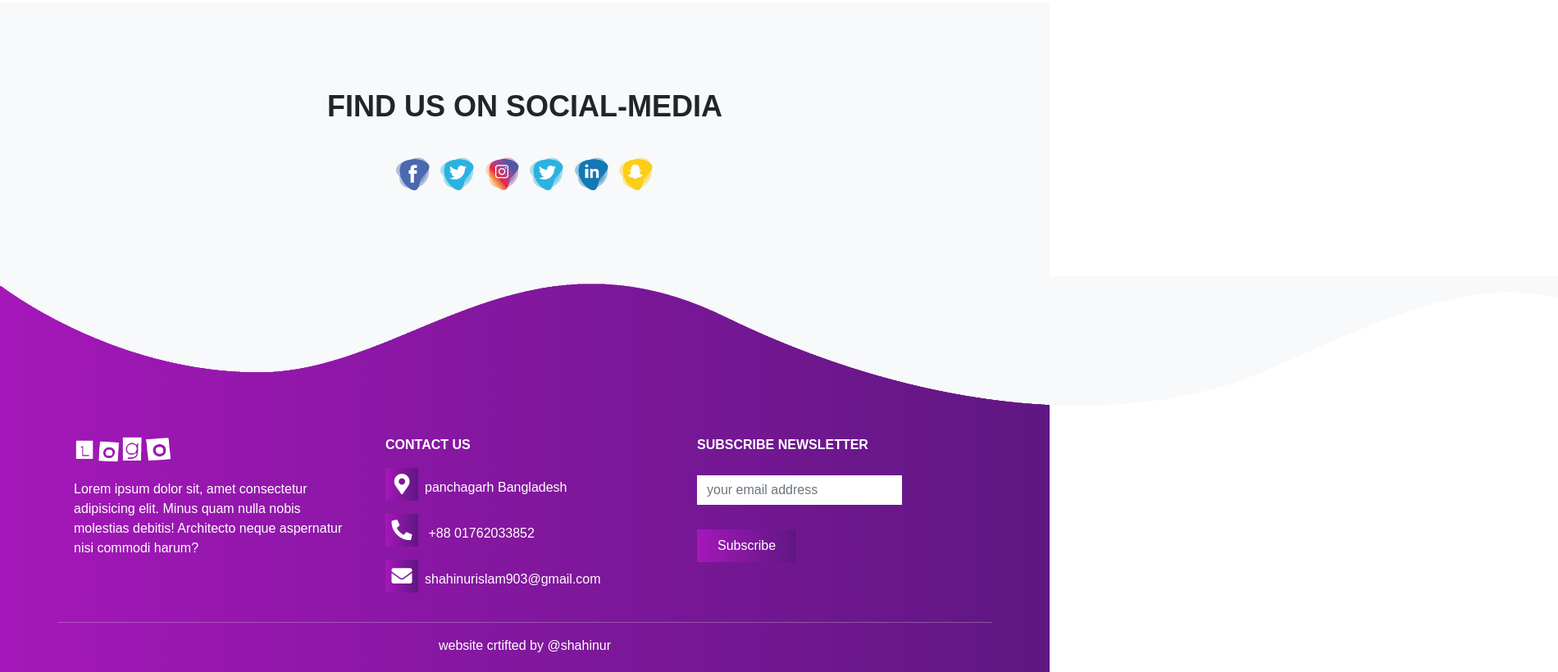
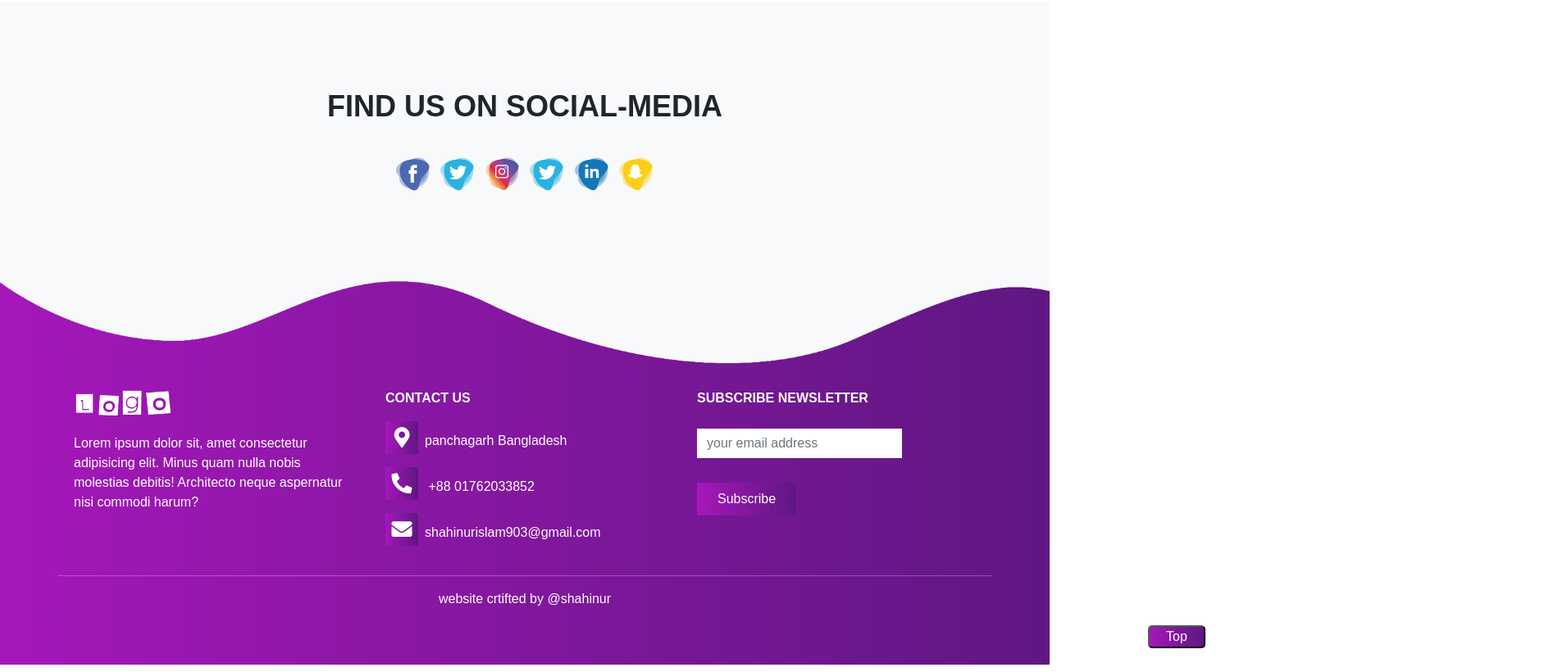
Before and after one commit to Shahinur01/Digital-agency, a plain HTML site: page index.html in a window 1280 px wide. Shown: the part 2446-3266 px from the top of the page at 82% size, 1900 px wide, since content can reach past the window. Drawn offline with nearby package versions, Linux system fonts and the light colour scheme.

Commit message:
some thing add

```diff
--- a/index.html
+++ b/index.html
@@ -154,7 +154,7 @@
 </section>
 <!-- ---- footer section------- -->
 <section id="footer">
-<img src="images/wave2.png" class="footer-img" alt="">
+<img src="images/wave2.png" class="footer-img img-fluid" alt="">
 <div class="container">
   <div class="row">
     <div class="col-md-4 footer-box ">
@@ -177,7 +177,9 @@
     <p class="copyright">website crtifted by @shahinur</p>
   </div>
 </div>
+<button class="top"><a href="#top">Top</a></button>
 </section>
+
 
 <!-- smooth scroll  -->
 
--- a/style.css
+++ b/style.css
@@ -5,6 +5,10 @@ html{
 *{
     margin: 0;
     padding: 0;
+
+}
+a{
+    text-decoration: none;
 }
 body{
     font-family: sans-serif;
@@ -218,3 +222,16 @@ hr{
     padding-bottom: 20px;
     text-align: center;
 }
+.top{
+    /* position:absolute; */
+    background-image: linear-gradient(to right,#a517ba, #5f1782);
+    padding: 0px 20px;
+    margin-left: 1400px;
+    border-radius: 5px;
+    margin-bottom: 20px;
+
+}
+.top a{
+    color: white;
+
+}
```
